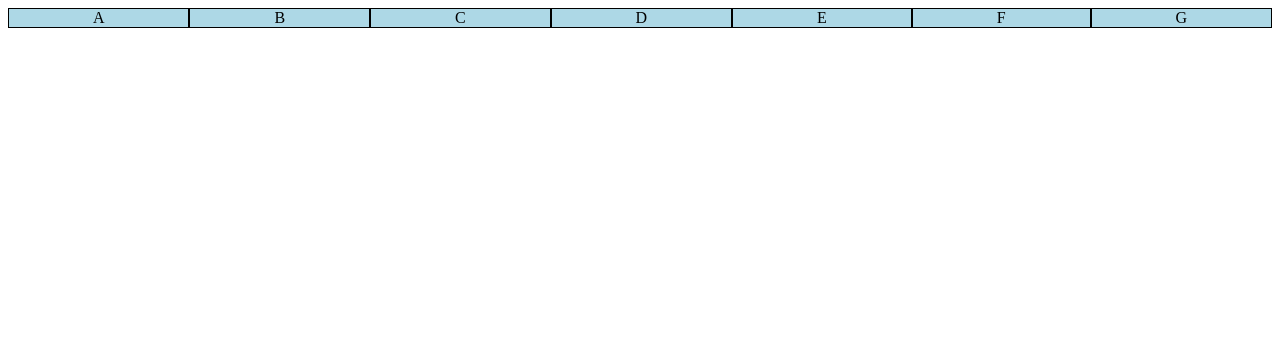
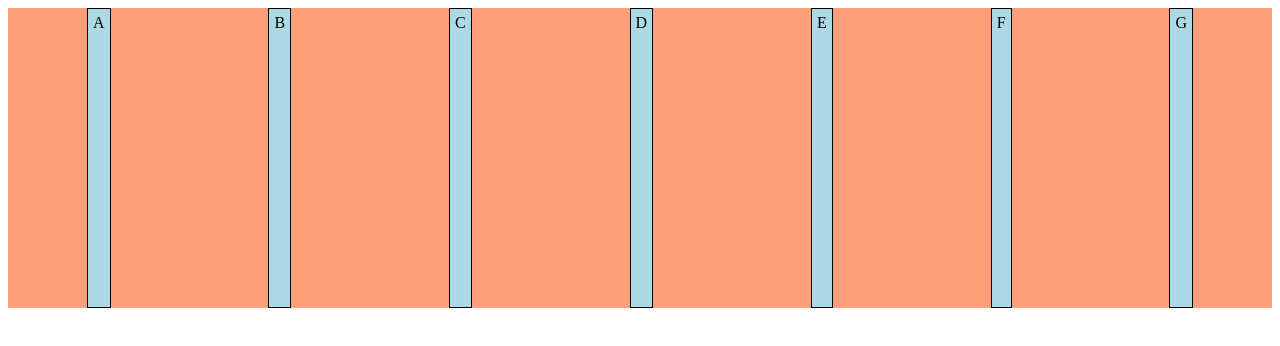
Before and after one commit to Camilacafo/html-css, a plain HTML site: page exercicios/ex027/flex004/index.html in a window 1280 px wide. Drawn offline with Linux system fonts and the light colour scheme.

Commit message:
Justify-content e align-items

```diff
--- a/exercicios/ex027/flex004/index.html
+++ b/exercicios/ex027/flex004/index.html
@@ -7,16 +7,20 @@
     <style>
         div.container{
             background-color: lightsalmon;
-
+            height: 300px;
             display: flex;
+            flex-flow: row nowrap;
+            justify-content: space-around;
+            align-items: stretch ;
         }
 
         div.item{
             background-color: lightblue;
             border: 1px solid black;
             text-align: center;
+            padding: 5px;
 
-            flex: auto;
+
         }
     </style>
 </head>
```
